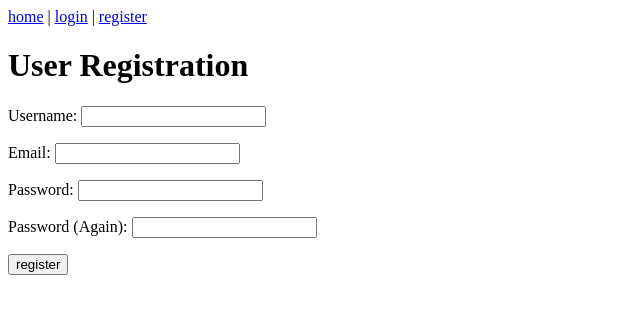
After one commit to chanul13/django_bookmarks, a Django app: page /register/ in a window 1280 px wide. The commit adds this page. Shown: the top 314 px of the page, without its empty margins (0-640 px from the left). Run offline with Django 3.2, Linux system fonts and the light colour scheme; parts of the project's set-up code (start-up, migrations or seed data) failed here and were passed over.

Commit message:
Added user registration form (end of ch. 4)

```diff
--- /dev/null
+++ b/bookmarks/forms.py
@@ -0,0 +1,46 @@
+import re
+from django.contrib.auth.models import User
+from django import forms
+
+class RegistrationForm(forms.Form):
+
+    # Attributes
+    username = forms.CharField(label=u'Username', max_length=30)
+    email = forms.EmailField(label=u'Email')
+    password1 = forms.CharField(
+        label=u'Password',
+        widget=forms.PasswordInput()
+    )
+    password2 = forms.CharField(
+        label=u'Password (Again)',
+        widget=forms.PasswordInput()
+    )
+
+    def clean_password2(self):
+        if 'password1' in self.cleaned_data:
+            password1 = self.cleaned_data['password1']
+            password2 = self.cleaned_data['password2']
+            if password1 == password2:
+                return password2
+        raise forms.ValidationError('Passwords do not match')
+
+    def clean_username(self):
+        username = self.cleaned_data['username']
+        if not re.search(r'^\w+$', username):
+            raise forms.ValidationError('Username can only contain '
+                                        'alphanumeric characters and underscores.')
+        try:
+            User.objects.get(username = username)
+        except User.DoesNotExist:
+            return username
+        raise forms.ValidationError('Username is already taken.')
+
+    def clean_email(self):
+        email = self.cleaned_data['email']
+        username = self.cleaned_data['username']
+
+        try:
+            User.objects.get(email = email)
+        except User.DoesNotExist:
+            return username
+        raise forms.ValidationError('Email is already in use by another user.')
--- a/bookmarks/views.py
+++ b/bookmarks/views.py
@@ -4,6 +4,7 @@ from django.template.loader import get_template
 from django.contrib.auth.models import User
 from django.shortcuts import render_to_response
 from django.contrib.auth import logout
+from bookmarks.forms import *
 
 '''
 def main_page(request):
@@ -35,3 +36,24 @@ def user_page(request, username):
 def logout_page(request):
     logout(request)
     return HttpResponseRedirect('/')
+
+def register_page(request):
+    if request.method == 'POST':
+        form = RegistrationForm(request.POST)
+        if form.is_valid():
+            user = User.objects.create_user(
+                username = form.cleaned_data['username'],
+                password = form.cleaned_data['password1'],
+                email = form.cleaned_data['email']
+            )
+            return HttpResponseRedirect('/register/success/')
+    else:
+        form = RegistrationForm()
+
+    variables = RequestContext(request, {
+        'form': form
+    })
+    return render_to_response(
+        'registration/register.html',
+        variables
+    )
--- a/django_bookmarks/urls.py
+++ b/django_bookmarks/urls.py
@@ -1,6 +1,7 @@
 import os
 from django.conf.urls import patterns, include, url
 from bookmarks.views import *
+from django.views.generic.simple import direct_to_template
 
 site_media = os.path.join(
     os.path.dirname(__file__), 'site_media'
@@ -24,5 +25,9 @@ urlpatterns = patterns('',
     (r'^user/(\w+)/$', user_page),
     (r'^login/$', 'django.contrib.auth.views.login'),
     (r'^logout/$', logout_page),
-    (r'^site_media/(?P<path>.*)$', 'django.views.static.serve', { 'document_root': site_media }),
+    (r'^site_media/(?P<path>.*)$', 'django.views.static.serve',
+        { 'document_root': site_media }),
+    (r'^register/$', register_page),
+    (r'^register/success/$', direct_to_template,
+        {'template': 'registration/register_success.html'}),
 )
--- a/site_media/style.css
+++ b/site_media/style.css
@@ -2,3 +2,6 @@
     border: 1px solid #000;
     float: right;
 }
+input {
+    display: block;
+}
--- a/templates/base.html
+++ b/templates/base.html
@@ -16,7 +16,8 @@
             welcome {{ user.username }}
             (<a href="/logout">logout</a>)
         {% else %}
-            <a href="/login/">login</a>
+            <a href="/login/">login</a> |
+            <a href="/register/">register</a>
         {% endif %}
     </div>
     <h1>{% block head %} {% endblock %}</h1>
--- /dev/null
+++ b/templates/registration/register.html
@@ -0,0 +1,10 @@
+{% extends "base.html" %}
+{% block title %}User Registration{% endblock%}
+{% block head %}User Registration{% endblock %}
+{% block content %}
+<form method="post" action=".">
+    {% csrf_token %}
+    {{ form.as_p }}
+    <input type="submit" value="register" />
+</form>
+{% endblock %}
```
Also changed, not shown: templates/registration/register_success.html (added, +12 -0 lines), django_bookmarks/bookmarks.db, 3 other files.
